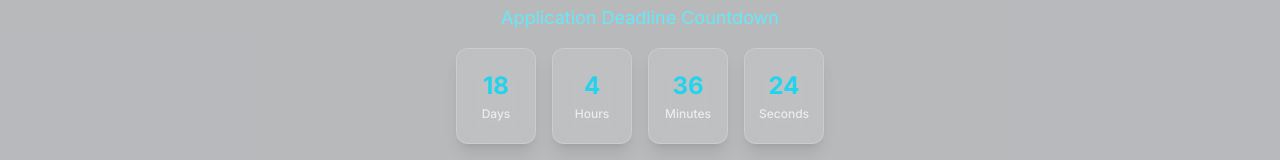
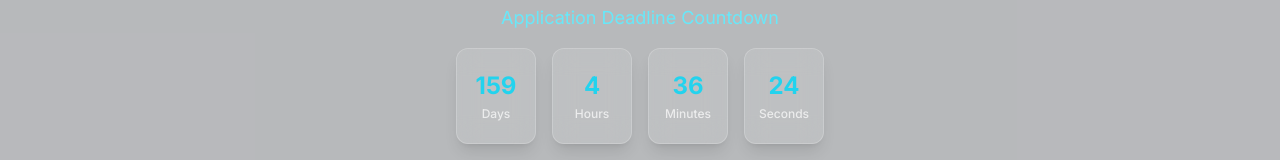
Before and after one commit to geno543/Telqai_program, a React (Vite) app: page /join in a window 1280 px wide. Shown: the part 222-382 px from the top of the page. Built offline with nearby package versions, Linux system fonts and the light colour scheme.

Commit message:
Extend the Deadline and Change the Supabase

```diff
--- a/src/components/JoinProgram.tsx
+++ b/src/components/JoinProgram.tsx
@@ -102,7 +102,7 @@ const JoinProgram: React.FC = memo(() => {
 
   // Form deadline: October 14, 2025 in GMT+3
   useEffect(() => {
-    const formDeadline = new Date('2025-10-14T23:59:59+03:00'); // October 14, 2025 11:59 PM GMT+3
+    const formDeadline = new Date('2026-03-04T23:59:59+03:00'); // October 14, 2025 11:59 PM GMT+3
     const now = new Date();
 
     // Check if form is closed
```
Also changed, not shown: 2 other files (tests, documents, lock files or other folders).
